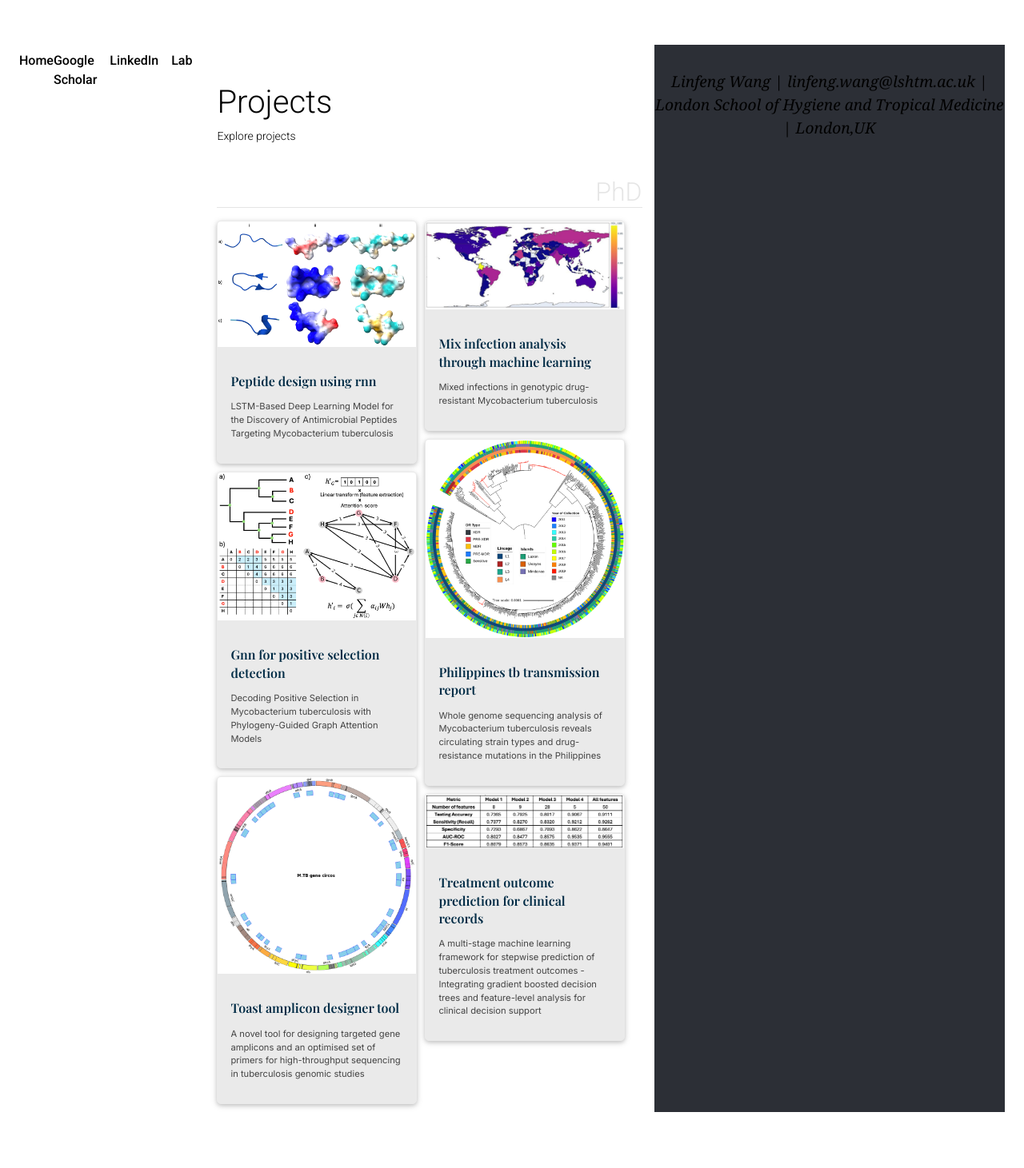
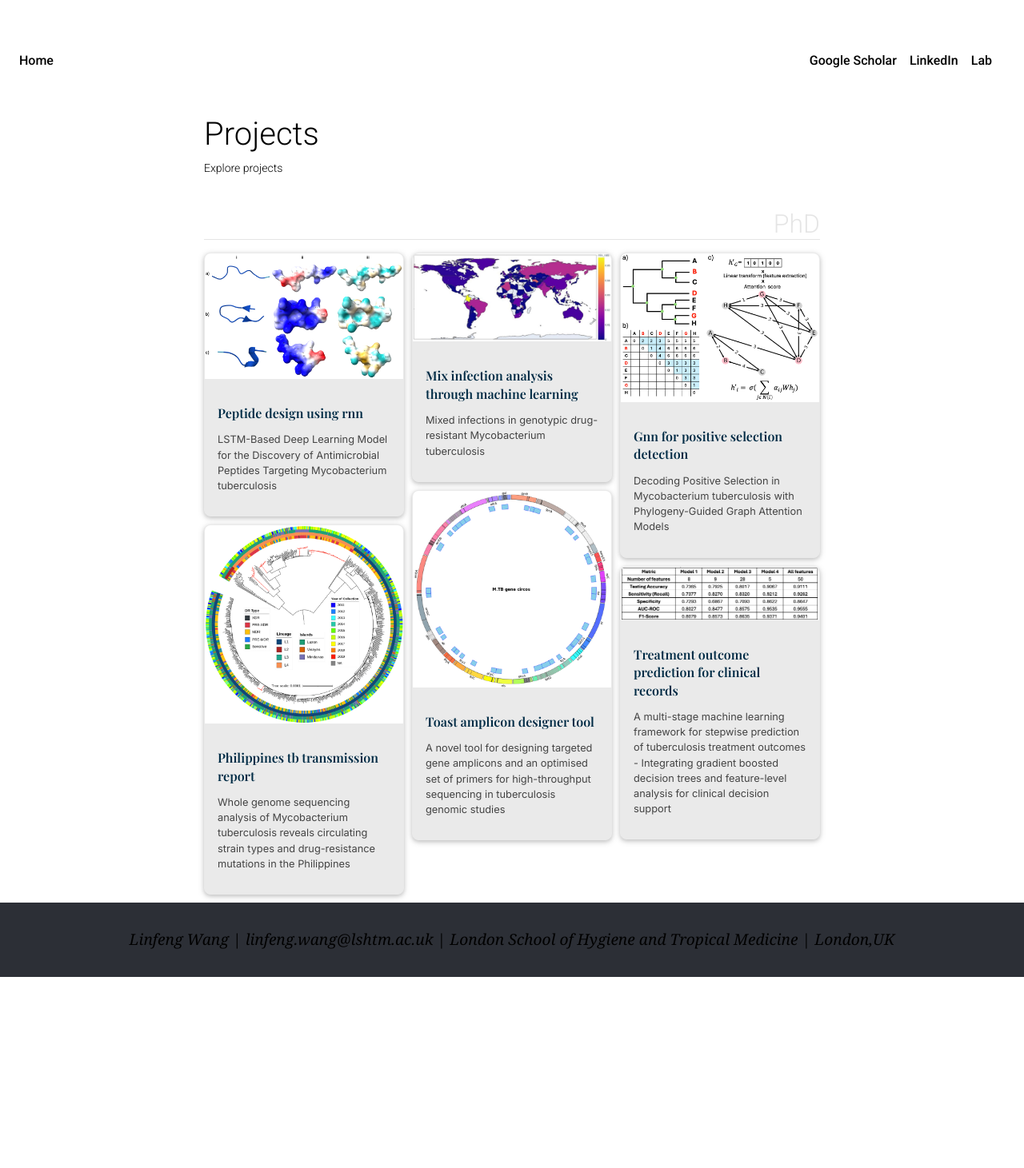
Before and after one commit to linfeng-wang/linfeng-wang.github.io, a Jekyll site: the page built from _pages/projects.md, in a window 1280 px wide. Shown: the whole page at 80% size. Built offline with Jekyll 4.4.1, drawn with Linux system fonts in a browser that asks for light colours; comment, search, counter and statistics services are not loaded; a style sheet for code colours, icons or effects is not loaded; after the commit the page ends 1292 px from its top, so only the background shows below that.

Commit message:
new working

```diff
--- a/_includes/header.html
+++ b/_includes/header.html
@@ -19,14 +19,87 @@
       <a class="nav-link" href="https://pathogenseq.lshtm.ac.uk/" target="_blank"><strong>Lab</strong></a>
     </li>
 
-    <!-- {% if site.enable_darkmode %}
+    {% if site.enable_darkmode %}
     <li class="toggle-container nav-item">
       <button id="light-toggle" title="Change theme">
         <i class="fas fa-moon"></i>
         <i class="fas fa-sun"></i>
-      </button> -->
+      </button>
     </li>
     {% endif %}
   </ul>
 
 </div>
+
+<style>
+@import url('https://fonts.googleapis.com/css2?family=Inter:wght@400;600&family=Playfair+Display:wght@600&display=swap');
+
+.card {
+  background: #eaeaea;
+  border: 1px solid #eaeaea;
+  border-radius: 8px;
+  overflow: hidden;
+  transition: box-shadow 0.3s ease-in-out;
+
+  &:hover {
+    box-shadow: 0 6px 16px rgba(0, 0, 0, 0.08);
+  }
+
+  .card-body {
+    padding: 1rem;
+
+    .card-title {
+      font-family: 'Playfair Display', serif;
+      font-size: 1rem;
+      font-weight: 600;
+      color: #002b45;
+      text-transform: lowercase; // Reset all to lowercase first
+      margin-bottom: 0.5rem;
+      line-height: 1.4;
+
+      &::first-letter {
+        text-transform: uppercase; // Capitalize only the first letter
+      }
+
+      &:hover {
+        text-decoration: underline;
+        color: #00509e;
+      }
+    }
+
+    .card-text {
+      font-size: 0.8rem;
+      color: #444;
+      margin-bottom: 0.75rem;
+      font-family: 'Inter', sans-serif;
+    }
+
+    .github-icon {
+      display: flex;
+      align-items: center;
+      gap: 0.4rem;
+      font-size: 1.1rem;
+
+      .icon a {
+        color: #24292e;
+        transition: color 0.2s ease-in-out;
+
+        &:hover {
+          color: #0366d6;
+        }
+      }
+
+      .stars {
+        font-size: 0.9rem;
+        color: #777;
+        margin-left: 0.25rem;
+
+        i {
+          margin-right: 2px;
+        }
+      }
+    }
+  }
+}
+
+</style>
--- a/_includes/projects.html
+++ b/_includes/projects.html
@@ -34,77 +34,3 @@
       </div>
     </a>
 </div>
-
-
-<style>
-
-  @import url('https://fonts.googleapis.com/css2?family=Inter:wght@400;600&family=Playfair+Display:wght@600&display=swap');
-  .card {
-    background: #eaeaea;
-    border: 1px solid #eaeaea;
-    border-radius: 5px;
-    overflow: hidden;
-    transition: box-shadow 0.3s ease-in-out;
-
-    &:hover {
-      box-shadow: 0 6px 16px rgba(0, 0, 0, 0.08);
-    }
-
-    .card-body {
-      padding: 1rem;
-
-      .card-title {
-        font-family: 'Playfair Display', serif;
-        font-size: 1rem;
-        font-weight: 600;
-        color: #002b45;
-        text-transform: lowercase; // Reset all to lowercase first
-        margin-bottom: 0.5rem;
-        line-height: 1.4;
-
-        &::first-letter {
-          text-transform: uppercase; // Capitalize only the first letter
-        }
-
-        &:hover {
-          text-decoration: underline;
-          color: #00509e;
-        }
-      }
-
-      .card-text {
-        font-size: 0.7rem;
-        color: #444;
-        margin-bottom: 0.75rem;
-        font-family: 'Inter', sans-serif;
-      }
-
-      .github-icon {
-        display: flex;
-        align-items: center;
-        gap: 0.4rem;
-        font-size: 1.1rem;
-
-        .icon a {
-          color: #24292e;
-          transition: color 0.2s ease-in-out;
-
-          &:hover {
-            color: #0366d6;
-          }
-        }
-
-        .stars {
-          font-size: 0.9rem;
-          color: #777;
-          margin-left: 0.25rem;
-
-          i {
-            margin-right: 2px;
-          }
-        }
-      }
-    }
-  }
-
-</style>
--- a/assets/js/dark_mode.js
+++ b/assets/js/dark_mode.js
@@ -6,7 +6,6 @@
 //     });
 // });
 
-
 // darkmode.js
 document.addEventListener('DOMContentLoaded', function() {
     // Disable dark mode toggle
```
Also changed, not shown: _layouts/about.html (+5 -2 lines), assets/css/main.scss (+110 -2 lines).
